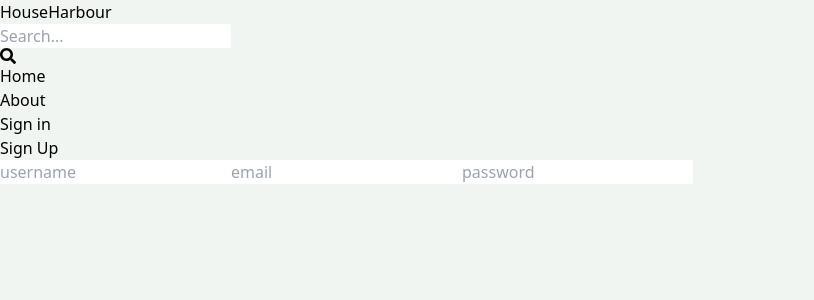
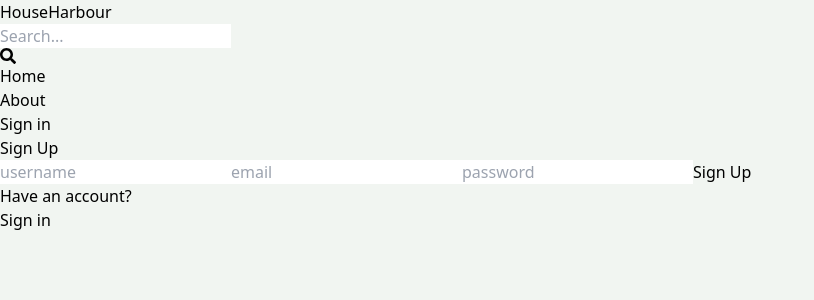
Before and after one commit to Timir07/HouseHarbour, a React (Vite) app in the folder client/: page /sign-up in a window 1280 px wide. Shown: the top 300 px of the page, without its empty margins (0-814 px from the left). Built offline with nearby package versions, Linux system fonts and the light colour scheme.

Commit message:
add functionality to signup

```diff
--- a/client/src/pages/SignUp.jsx
+++ b/client/src/pages/SignUp.jsx
@@ -1,17 +1,49 @@
-import React from 'react'
+import React, { useState } from 'react';
+import { Link } from 'react-router-dom';
 
 export default function SignUp() {
+  const [formData, setFormData] = useState({});
+
+  const handleChange = (e) => {
+    setFormData({
+      ...formData,
+      [e.target.id]: e.target.value,//dynamically handles the ids
+    });
+  };
+
+  const handleSubmit = async(e) => {
+    e.preventDefault();
+    const res = await fetch('/api/auth/signup', {
+      method: 'POST',
+      headers: {
+        'Content-Type': 'application/json',
+      },
+      body: JSON.stringify(formData),
+    });
+    console.log(res);
+    const data = await res.json()
+    console.log(data);
+  };
+
   return (
     <div className='p-3 max-w-lg mx-auto'>
       <h1 className='text-3xl font-semibold py-7 text-center'>Sign Up</h1>
 
-      <form className='flex flex-col gap-4'>
-        <input type="text" placeholder='username' id='username' className='border p-3 rounded-lg' />
+      <form onSubmit={handleSubmit} className='flex flex-col gap-4'>
+        <input type="text" placeholder='username' id='username' className='border p-3 rounded-lg' onChange={handleChange}/>
 
-        <input type="email" placeholder='email' id='email' className='border p-3 rounded-lg' />
+        <input type="email" placeholder='email' id='email' className='border p-3 rounded-lg' onChange={handleChange}/>
 
-        <input type="password" placeholder='password' id='password' className='border p-3 rounded-lg' />
+        <input type="password" placeholder='password' id='password' className='border p-3 rounded-lg' onChange={handleChange}/>
+
+        <button className='bg-slate-700 text-white p-3 rounded-lg uppercase hover:opacity-95 disabled:opacity: 80'>Sign Up</button>
       </form>
+      <div className='flex gap-2 mt-5'>
+        <p>Have an account?</p>
+        <Link to={'/sign-in'} className='text-blue-600'>
+          Sign in
+        </Link>
+      </div>
     </div>
   )
 }
--- a/client/vite.config.js
+++ b/client/vite.config.js
@@ -3,5 +3,13 @@ import react from '@vitejs/plugin-react-swc'
 
 // https://vitejs.dev/config/
 export default defineConfig({
+  server:{
+    proxy:{
+      '/api': {
+        target: 'http://localhost:3000',
+        secure: false,
+      }
+    },
+  },
   plugins: [react()],
 })
```
